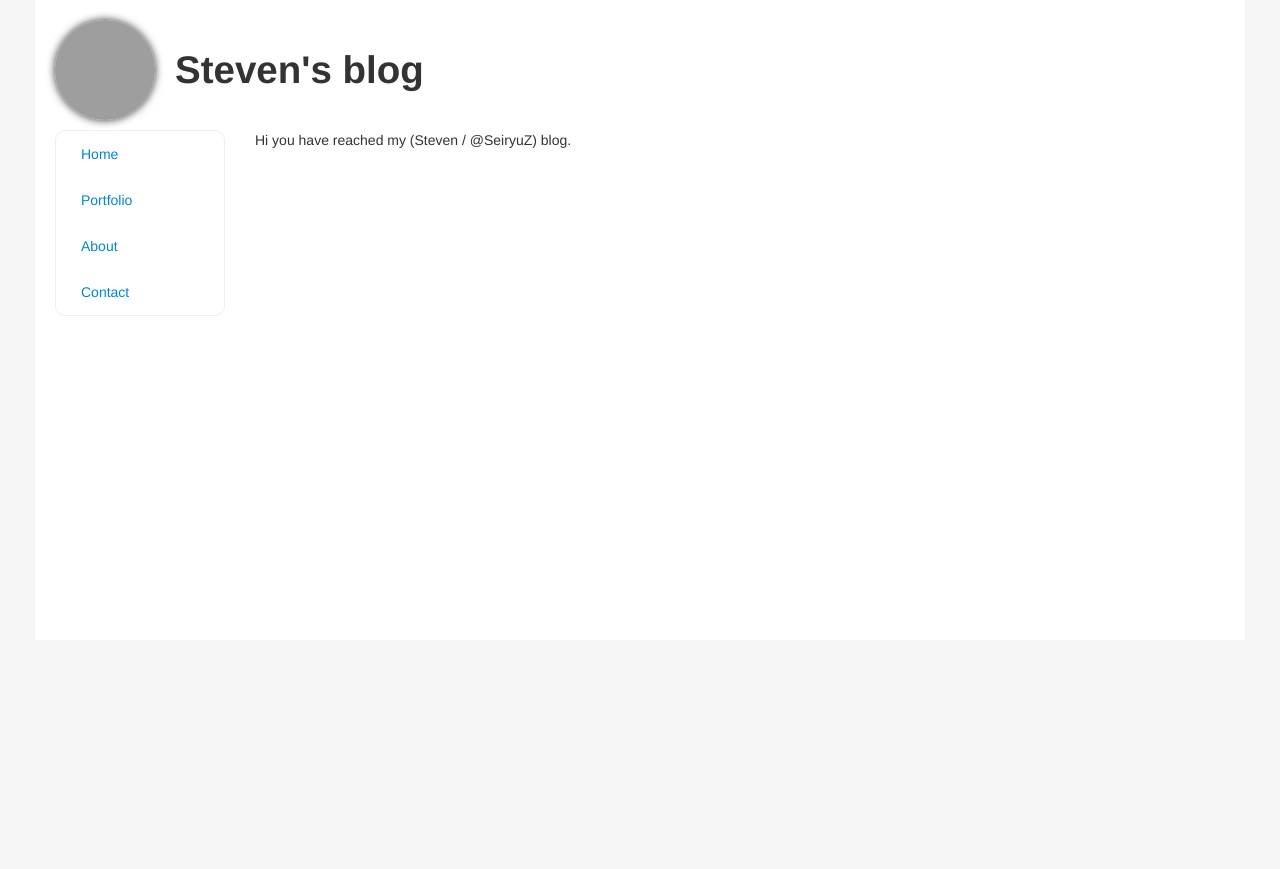
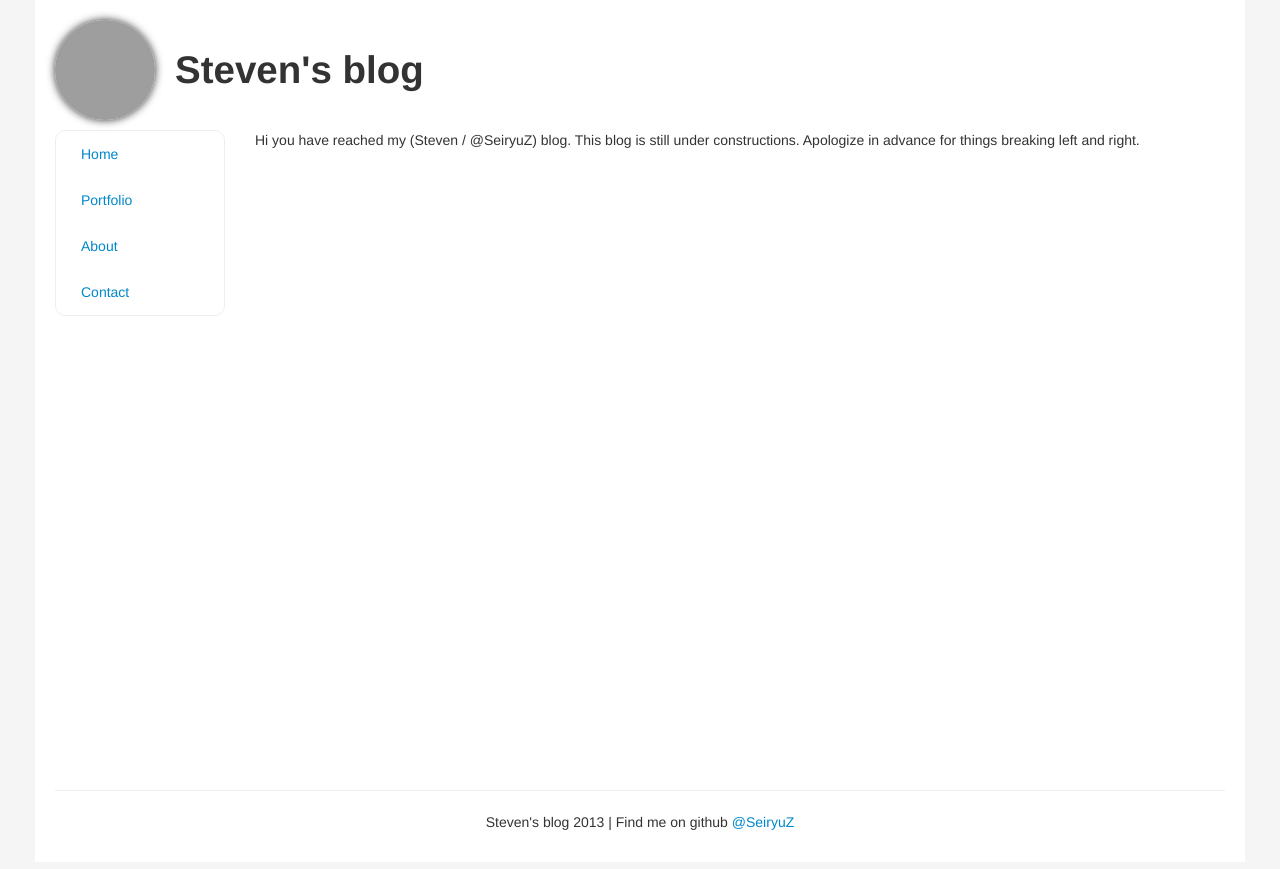
Before and after one commit to SeiryuZ/seiryuz.github.com, a Jekyll site: the page built from index.html, in a window 1280 px wide. Shown: the top 869 px of the page. Built offline with Jekyll 4.4.1, drawn with Linux system fonts in a browser that asks for light colours; the list of posts is cut into pages by our own code; grey boxes are pictures that could not be loaded.

Commit message:
Added footer and refactored the styling a bit

```diff
--- a/_layouts/default.html
+++ b/_layouts/default.html
@@ -56,8 +56,21 @@
       </div>
 
       <!-- Main Content -->
-      <div class="span10">
+      <div class="span10 min-height">
         {{ content }}
+      </div>
+    </div>
+
+
+    <div class="spacerx4"></div>
+
+
+
+    <!-- Footer -->
+    <hr>
+    <div class="row">
+      <div class="span12 center footer">
+        <p>Steven's blog 2013 | Find me on github <a href="https://github.com/SeiryuZ">@SeiryuZ</a> </p>
       </div>
     </div>
 
--- a/css/main.css
+++ b/css/main.css
@@ -1,4 +1,4 @@
-
+/* GLOBAL STYLE*/
 body{
   background-color: #f5f5f5;
 }
@@ -6,8 +6,34 @@ body{
 #main{
   background-color: white;
   padding: 20px;
+}
+
+
+/* Core utility style */
+
+.clear{
+  clear: both;
+}
+
+.spacer{
+  width: 1px;
+  height: 10px;
+}
+.spacerx4{
+  width: 1px;
+  height: 40px;
+}
+
+.center{
+  text-align: center;
+}
+
+.min-height{
   min-height: 600px;
 }
+
+
+/* side nav and header */
 
 .side-nav{
   border: solid 1px rgba(0,0,0,.065);
@@ -31,17 +57,14 @@ body{
   box-shadow: 0 0 8px rgba(0, 0, 0, .8);
 }
 
-.clear{
-  clear: both;
-}
-
-.spacer{
-  width: 1px;
-  height: 10px;
-}
-
 .title{
   float: left;
   padding-top: 20px;
   padding-left: 20px;
 }
+
+
+/* footer */
+.footer{
+
+}
--- a/index.html
+++ b/index.html
@@ -2,4 +2,4 @@
 layout: default
 ---
 
-<p>Hi you have reached my (Steven / @SeiryuZ) blog.</p>
+<p>Hi you have reached my (Steven / @SeiryuZ) blog. This blog is still under constructions. Apologize in advance for things breaking left and right.</p>
```
Also changed, not shown: 1 other file.
